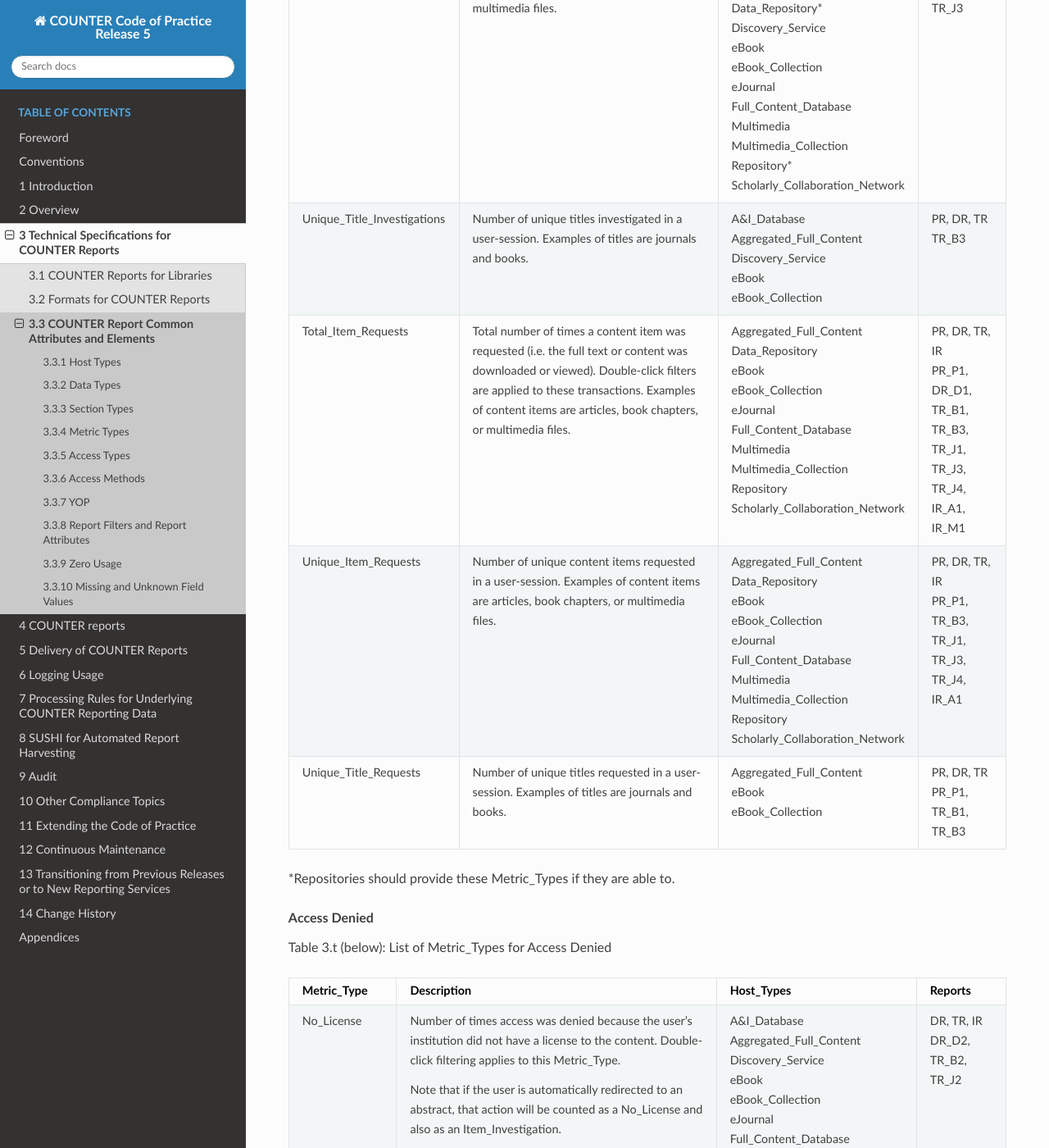
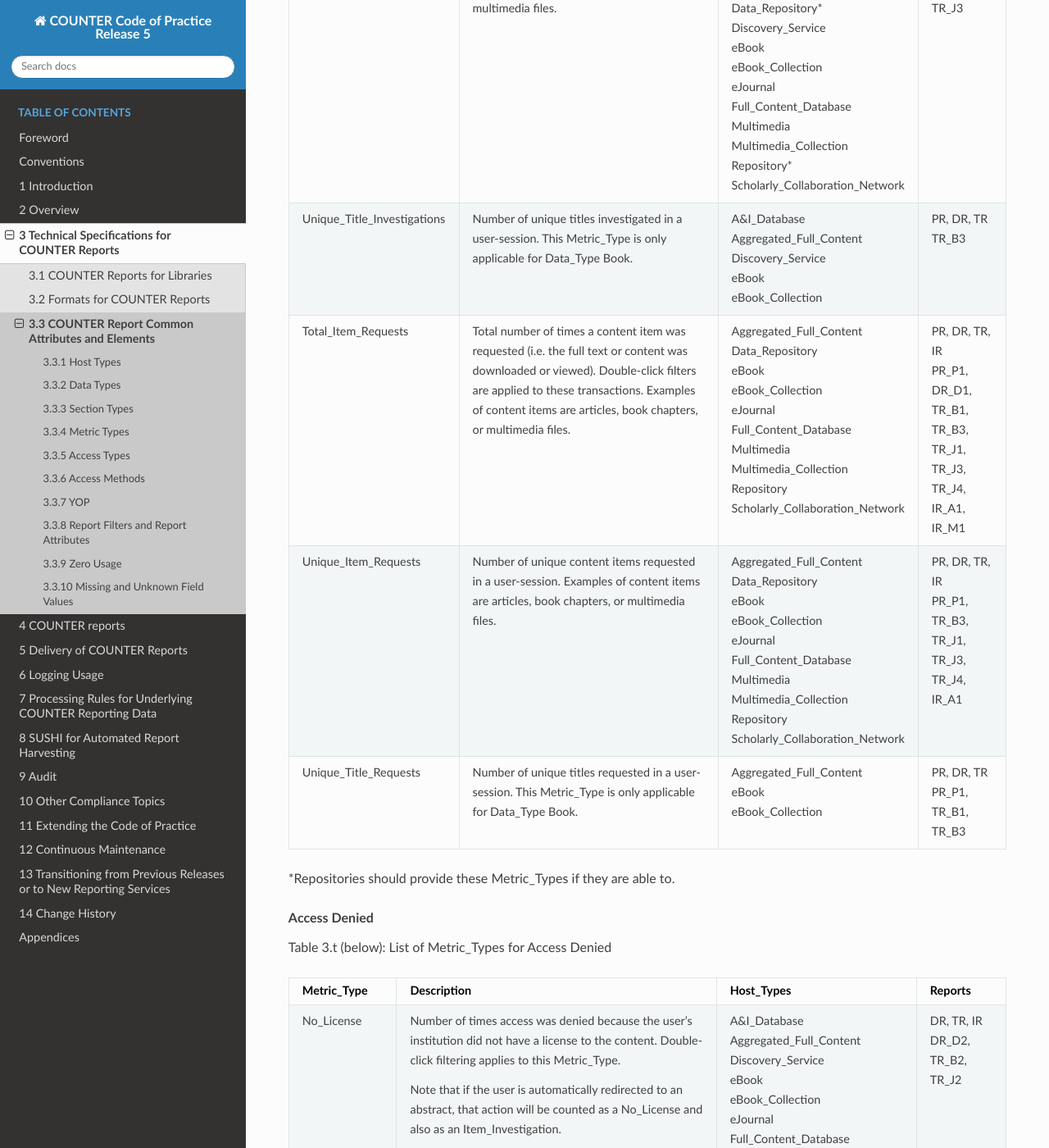
Before and after one commit to Project-Counter/cop5, a Sphinx documentation site: the page built from source/03-specifications/03-counter-report-common-attributes-and-elements.rst, in a window 1280 px wide and 1400 px high, scrolled down 7655 px. Shown: the whole window at 82% size. Built offline with Sphinx 7.4.7 and the Read the Docs theme 2.0.0, drawn with Linux system fonts in a browser that asks for light colours.

Commit message:
Fix Unique_Title metric descriptions

```diff
--- a/source/03-specifications/03-counter-report-common-attributes-and-elements.rst
+++ b/source/03-specifications/03-counter-report-common-attributes-and-elements.rst
@@ -451,7 +451,7 @@
        TR_B3, TR_J3
 
    * - Unique_Title_Investigations
-     - Number of unique titles investigated in a user-session. Examples of titles are journals and books.
+     - Number of unique titles investigated in a user-session. This Metric_Type is only applicable for Data_Type Book.
      - A&I_Database\ |br|\ |lb|
        Aggregated_Full_Content\ |br|\ |lb|
        Discovery_Service\ |br|\ |lb|
@@ -491,7 +491,7 @@
        PR_P1, TR_B3, TR_J1, TR_J3, TR_J4, IR_A1
 
    * - Unique_Title_Requests
-     - Number of unique titles requested in a user-session. Examples of titles are journals and books.
+     - Number of unique titles requested in a user-session. This Metric_Type is only applicable for Data_Type Book.
      - Aggregated_Full_Content\ |br|\ |lb|
        eBook\ |br|\ |lb|
        eBook_Collection
--- a/source/appendices/a-glossary-of-terms.rst
+++ b/source/appendices/a-glossary-of-terms.rst
@@ -1157,11 +1157,11 @@
      -
 
    * - Unique_Title_Investigations
-     - A COUNTER Metric Type that represents the number of unique titles investigated in a user-session. Examples of titles are journals and books.
+     - A COUNTER Metric_Type that represents the number of unique titles investigated in a user session. This Metric_Type is only applicable for Data_Type Book.
      -
 
    * - Unique_Title_Requests
-     - A COUNTER Metric Type that represents the number of unique titles requested in a user session. Examples of titles are journals and books.
+     - A COUNTER Metric_Type that represents the number of unique titles requested in a user session. This Metric_Type is only applicable for Data_Type Book.
      -
 
    * - URI
```
